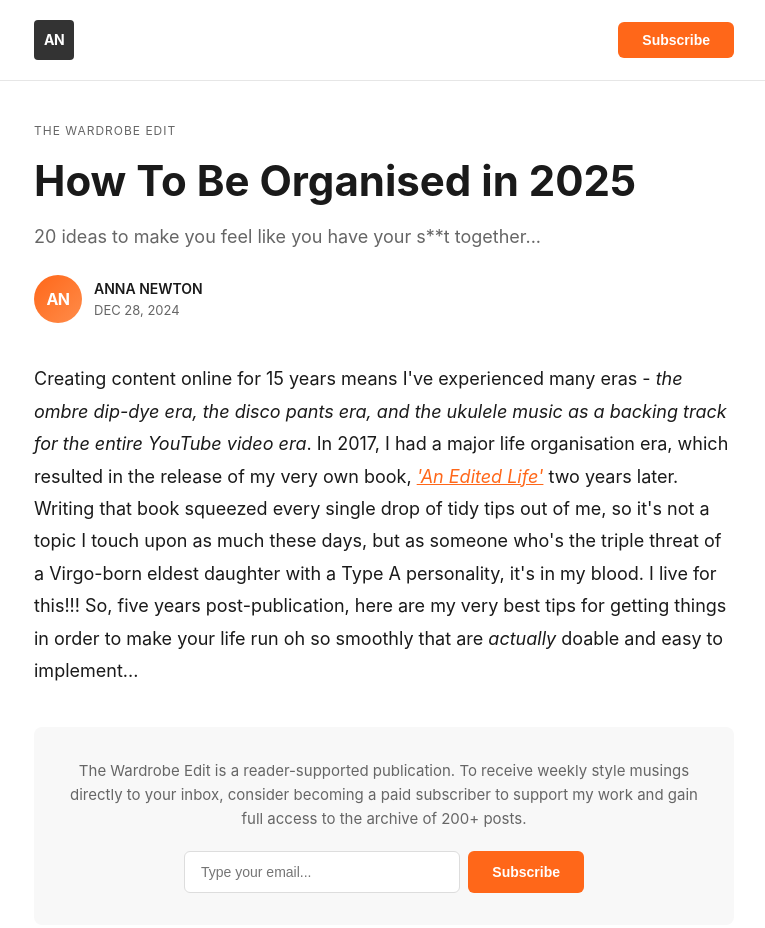
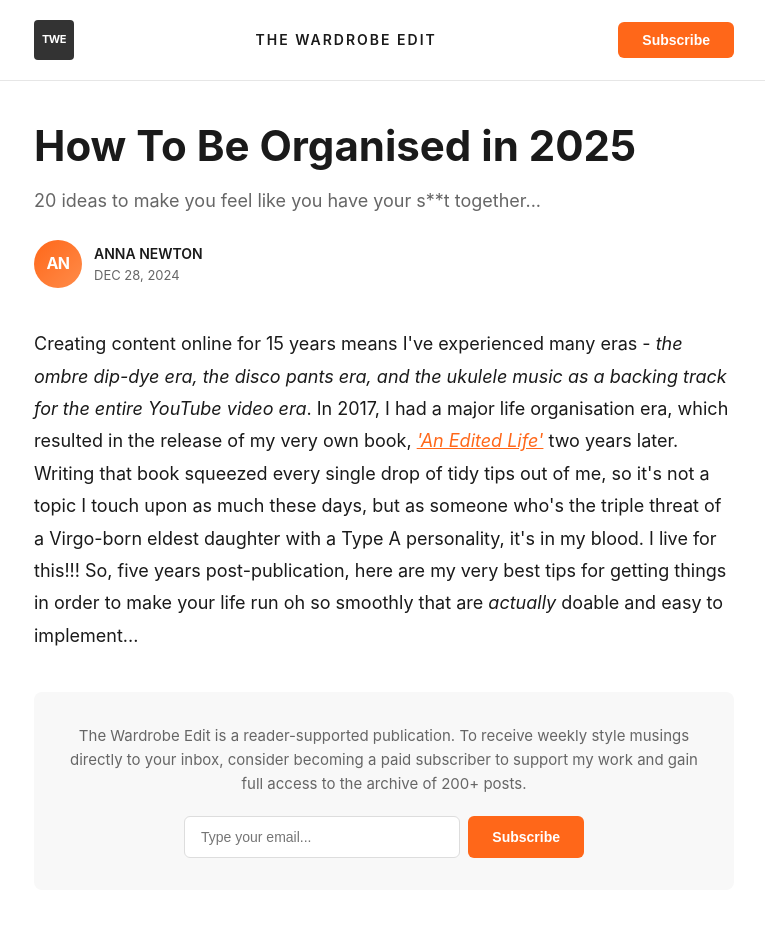
Before and after one commit to JakeIsolaHenry/substack, a plain HTML site: page index.html in a window 1280 px wide. Shown: the top 928 px of the page, without its empty margins (256-1021 px from the left). Drawn offline with Linux system fonts and the light colour scheme.

Commit message:
Update index.html

```diff
--- a/index.html
+++ b/index.html
@@ -46,8 +46,16 @@
             justify-content: center;
             color: white;
             font-weight: 700;
+            font-size: 11px;
+            letter-spacing: -0.5px;
+        }
+
+        .header-title {
             font-size: 14px;
-            letter-spacing: -0.5px;
+            font-weight: 600;
+            letter-spacing: 2px;
+            text-transform: uppercase;
+            color: #1a1a1a;
         }
 
         .subscribe-btn {
@@ -377,13 +385,13 @@
 <body>
     <div class="header">
         <div class="header-content">
-            <div class="logo">AN</div>
+            <div class="logo">TWE</div>
+            <div class="header-title">THE WARDROBE EDIT</div>
             <button class="subscribe-btn">Subscribe</button>
         </div>
     </div>
 
     <div class="container">
-        <div class="category">THE WARDROBE EDIT</div>
         <h1>How To Be Organised in 2025</h1>
         <p class="subtitle">20 ideas to make you feel like you have your s**t together...</p>
 
```
